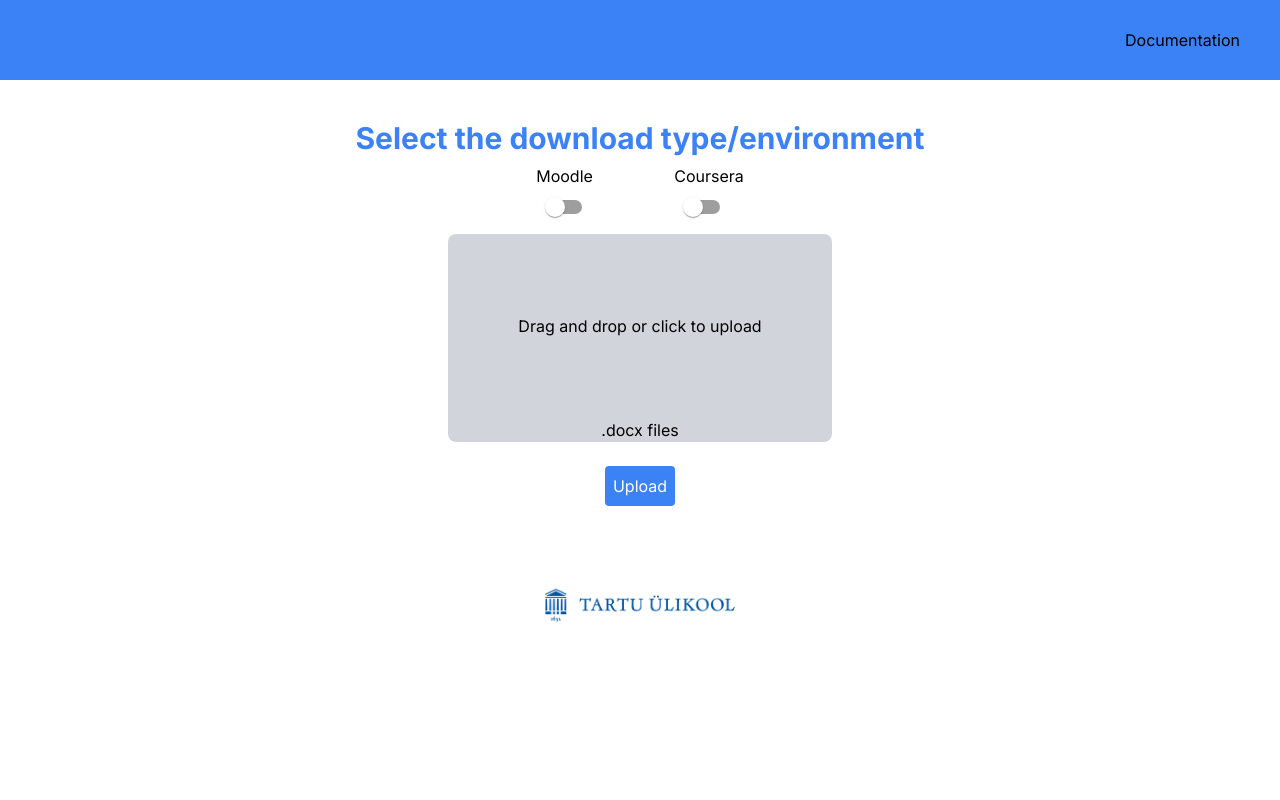
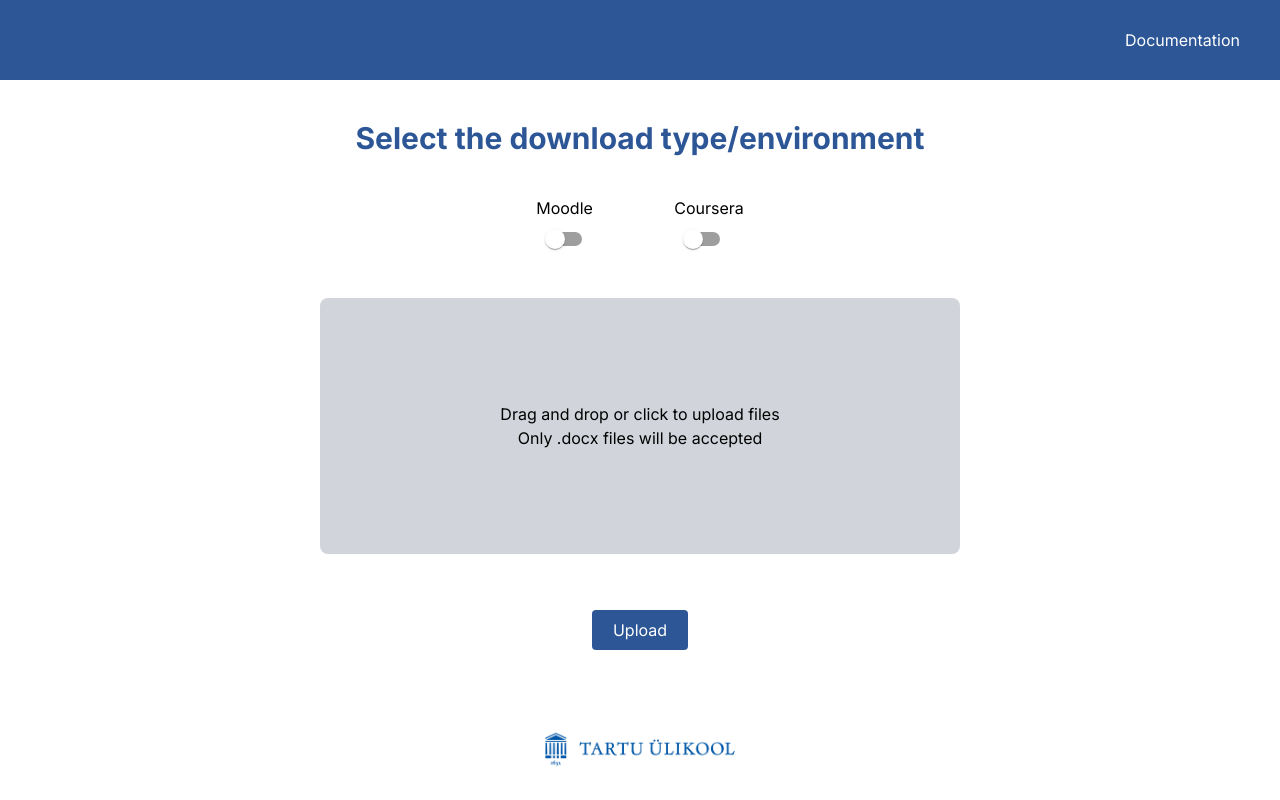
Before and after one commit to AnneliKlamas/test-converter, a Next.js app in the folder frontend/: page / in a window 1280 px wide. Built offline with nearby package versions, Linux system fonts and the light colour scheme.

Commit message:
Added POST function, It will send out form and also tell if Moodle or Coursera toggle is activated or not.

```diff
--- a/frontend/app/components/sections/Footer.jsx
+++ b/frontend/app/components/sections/Footer.jsx
@@ -1,10 +1,10 @@
-import tü from "../assets/tü.png";
+import tü from "@/app/components/assets/tü.png";
 import Image from "next/image";
 
 export default function Footer() {
   return (
     <footer className="flex pt-20 justify-center">
-      <Image src={tü} className="w-52" alt="logo" />
+      <Image priority src={tü} className="w-52" alt="logo" />
     </footer>
   );
 }
--- a/frontend/app/components/sections/Landingpage.jsx
+++ b/frontend/app/components/sections/Landingpage.jsx
@@ -1,8 +1,10 @@
 "use client";
+
 import React, { useState, useCallback } from "react";
-import EnvironmentSwitch from "../utils/EnvironmentSwitch";
-import UploadButton from "../utils/UploadButton";
-import FileUpload from "../utils/FileUpload";
+import EnvironmentSwitch from "@/app/components/utils/EnvironmentSwitch";
+import UploadButton from "@/app/components/utils/UploadButton";
+import FileUpload from "@/app/components/utils/FileUpload";
+import sendFilesToBackend from "@/app/components/utils/SendFileToBackend";
 import { useDropzone } from "react-dropzone";
 
 export default function Landingpage() {
@@ -23,17 +25,23 @@ export default function Landingpage() {
     }
   };
 
-  //send files to backend
   const handleSubmit = async () => {
-    console.log("Uploading files:", files);
+    try {
+      const result = await sendFilesToBackend(files, isMoodle, isCoursera);
+      console.log("Files uploaded successfully::", result);
+    } catch (error) {
+      console.error("Failed to upload files:", error);
+    }
   };
 
-  const { getRootProps, getInputProps } = useDropzone({ onDrop });
+  const { getRootProps, getInputProps, acceptedFiles } = useDropzone({
+    onDrop,
+  });
 
   return (
     <main>
-      <div className="flex flex-col gap-2 justify-center items-center pt-10">
-        <div className="text-3xl font-bold text-blue-500">
+      <div className="flex flex-col gap-10 justify-center items-center pt-10">
+        <div className="text-3xl font-bold text-blue">
           Select the download type/environment
         </div>
         <div className="flex gap-20">
@@ -43,7 +51,11 @@ export default function Landingpage() {
             onSwitchChange={handleSwitchChange}
           />
         </div>
-        <FileUpload getRootProps={getRootProps} getInputProps={getInputProps} />
+        <FileUpload
+          getRootProps={getRootProps}
+          getInputProps={getInputProps}
+          acceptedFiles={acceptedFiles}
+        />
         <UploadButton onSubmit={handleSubmit} />
       </div>
     </main>
--- a/frontend/app/components/sections/Navbar.jsx
+++ b/frontend/app/components/sections/Navbar.jsx
@@ -1,7 +1,7 @@
 export default function Navbar() {
   return (
-    <nav className="h-20 bg-blue-500 flex justify-end">
-      <div className="self-center pr-10">Documentation</div>
+    <nav className="h-20 bg-blue flex justify-end">
+      <div className="self-center text-white pr-10">Documentation</div>
     </nav>
   );
 }
--- a/frontend/app/components/utils/FileUpload.jsx
+++ b/frontend/app/components/utils/FileUpload.jsx
@@ -1,16 +1,30 @@
 import React from "react";
 
-export default function FileUpload({ getRootProps, getInputProps }) {
+export default function FileUpload({
+  getRootProps,
+  getInputProps,
+  acceptedFiles,
+}) {
+  const fileList = acceptedFiles.map((file) => (
+    <li key={file.path}>{file.path}</li>
+  ));
+
   return (
     <div
       {...getRootProps()}
-      className="bg-gray-300 w-96 h-52 rounded-lg cursor-pointer"
+      className="bg-gray-300 w-1/2 h-64 rounded-lg cursor-pointer flex flex-col justify-center items-center"
     >
       <input {...getInputProps()} />
-      <p className="rounded-lg pt-20 text-center">
-        Drag and drop or click to upload
-      </p>
-      <p className="rounded-lg pt-20 text-center">.docx files</p>
+      {fileList.length > 0 ? (
+        <ul className="text-center">
+          <b>{fileList}</b>
+        </ul>
+      ) : (
+        <>
+          <p>Drag and drop or click to upload files</p>
+          <p>Only .docx files will be accepted</p>
+        </>
+      )}
     </div>
   );
 }
--- /dev/null
+++ b/frontend/app/components/utils/SendFileToBackend.jsx
@@ -0,0 +1,31 @@
+export default async function sendFilesToBackend(files, isMoodle, isCoursera) {
+  const formData = new FormData();
+
+  files.forEach((file) => {
+    formData.append("files", file);
+  });
+
+  formData.append("isMoodle", isMoodle);
+  formData.append("isCoursera", isCoursera);
+
+  for (let [key, value] of formData.entries()) {
+    console.log(key, value);
+  }
+  try {
+    const response = await fetch(process.env.NEXT_PUBLIC_BACKEND_URL, {
+      method: "POST",
+      body: formData,
+    });
+
+    if (!response.ok) {
+      throw new Error(`HTTP error! status: ${response.status}`);
+    }
+
+    const result = await response.json();
+    console.log("Response from the server:", result);
+    return result;
+  } catch (error) {
+    console.error("Error sending files to backend:", error);
+    throw error;
+  }
+}
--- a/frontend/app/components/utils/UploadButton.jsx
+++ b/frontend/app/components/utils/UploadButton.jsx
@@ -4,7 +4,7 @@ export default function UploadButton({ onSubmit }) {
   return (
     <button
       onClick={onSubmit}
-      className="mt-4 p-2 bg-blue-500 rounded text-white"
+      className="mt-4 w-24 p-2 bg-blue rounded text-white"
     >
       Upload
     </button>
--- a/frontend/tailwind.config.js
+++ b/frontend/tailwind.config.js
@@ -1,14 +1,18 @@
 /** @type {import('tailwindcss').Config} */
 module.exports = {
   content: [
-    './pages/**/*.{js,ts,jsx,tsx,mdx}',
-    './components/**/*.{js,ts,jsx,tsx,mdx}',
-    './app/**/*.{js,ts,jsx,tsx,mdx}',
+    "./pages/**/*.{js,ts,jsx,tsx,mdx}",
+    "./components/**/*.{js,ts,jsx,tsx,mdx}",
+    "./app/**/*.{js,ts,jsx,tsx,mdx}",
   ],
   theme: {
     extend: {
-
+      colors: {
+        blue: "#2C5696",
+        yellow: "#FFD700",
+        green: "#008000",
+      },
     },
   },
   plugins: [],
-}
+};
```
Also changed, not shown: frontend/jsconfig.json (line endings or trailing spaces), 1 other file (tests, documents, lock files or other folders).
